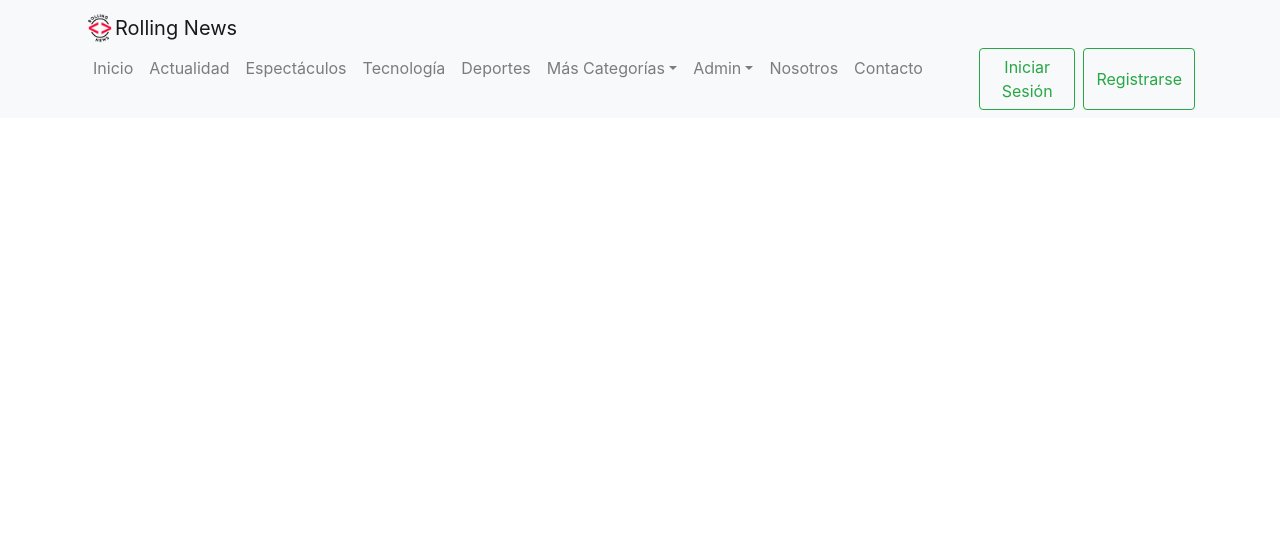
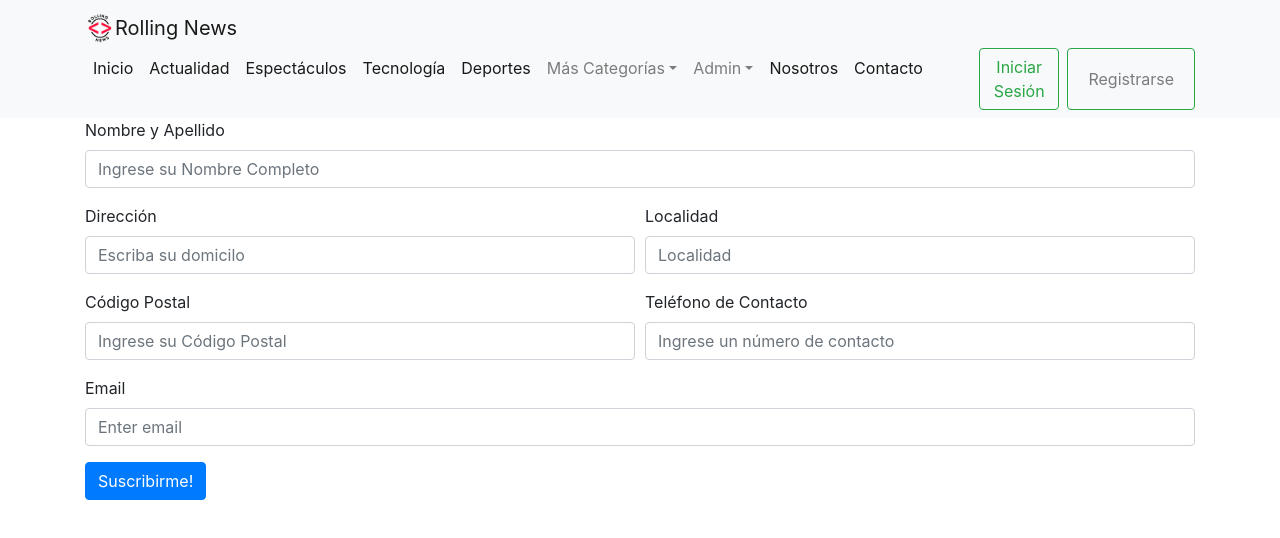
Before and after one commit to slmoran90/RollingNews-Grupo2, a React (Create React App) app: page / in a window 1280 px wide. Shown: the top 538 px of the page. Built offline with nearby package versions, Linux system fonts and the light colour scheme.

Commit message:
puse suscripcion fuera del switch

```diff
--- a/src/App.js
+++ b/src/App.js
@@ -8,45 +8,47 @@ import Suscripcion from "./components/Suscripcion/Suscripcion";
 function App() {
   return (
     <Router>
-      <Navegacion> </Navegacion> {/* Navegacion */}{" "}
-      {/*Usaremos operador ternario para mostrar barra de navAdmin o NavNormal*/}{" "}
+      <Navegacion> </Navegacion> {/* Navegacion */}
+      {/*Usaremos operador ternario para mostrar barra de navAdmin o NavNormal*/}
       {/* <Suscripcion></Suscripcion> */}
+      <Suscripcion/>
       <Switch>
         <Route exact path="/">
-          {" "}
-          {/*  <PaginaPrincipal /> */}{" "}
-        </Route>{" "}
-        <Route> {/* <Categorias /> */} </Route>{" "}
-        <Route> {/*  <AcercaDeNosotros /> */} </Route>{" "}
-        <Route> {/* <Contacto /> */} </Route>{" "}
+
+          {/*  <PaginaPrincipal /> */}
+        </Route>
+        <Route> {/* <Categorias /> */} </Route>
+        <Route> {/*  <AcercaDeNosotros /> */} </Route>
+        <Route> {/* <Contacto /> */} </Route>
         <Route exact path="/categorias/nueva">
-          {" "}
+
           {/*  <NuevaCategoria
                                     consultarAPI={consultarAPI}
-                                ></NuevaCategoria> */}{" "}
-        </Route>{" "}
+                                ></NuevaCategoria> */}
+        </Route>
         <Route exact path="/categorias/listar">
-          {" "}
+
           {/* <ListarCategoria
                                     categorias={categorias}
                                     consultarAPI={consultarAPI}
-                                ></ListarCategoria> */}{" "}
-        </Route>{" "}
-        {/* paso como parametro la Categoria. Se pone ? al final si quiero que no sea olbigatorio */}{" "}
+                                ></ListarCategoria> */}
+        </Route>
+        {/* paso como parametro la Categoria. Se pone ? al final si quiero que no sea olbigatorio */}
         <Route exact path="/noticias/listar/:nombreCategoria">
-          {" "}
-          {/* muestra noticias por categoria */}{" "}
+
+          {/* muestra noticias por categoria */}
           {/* <ListarNoticiasxCateg
                                     consultarAPI={consultarAPI}
-                                ></ListarNoticiasxCateg> */}{" "}
-        </Route>{" "}
+                                ></ListarNoticiasxCateg> */}
+        </Route>
         <Route exact path="/noticias/noticiaCompleta">
-          {" "}
-          {/* <NoticiaCompleta></NoticiaCompleta> */}{" "}
-        </Route>{" "}
-        <Route path="*"> {/* <Error404></Error404> */} </Route>{" "}
-      </Switch>{" "}
-      {/* <Footer></Footer> */}{" "}
+
+          {/* <NoticiaCompleta></NoticiaCompleta> */}
+        </Route>
+        <Route path="*"> {/* <Error404></Error404> */} </Route>
+        <Route exact path="/suscripcion"></Route>
+      </Switch>
+      {/* <Footer></Footer> */}
     </Router>
   );
 }
--- a/src/components/common/Navegacion.js
+++ b/src/components/common/Navegacion.js
@@ -1,5 +1,6 @@
 import React from 'react';
 import {Navbar, Nav, NavDropdown, Button, Row,Col, Container } from 'react-bootstrap';
+import {NavLink} from 'react-router-dom';
 
 
 const Navegacion = () => {
@@ -20,11 +21,11 @@ const Navegacion = () => {
       <Navbar.Toggle aria-controls="basic-navbar-nav" />
       <Navbar.Collapse id="basic-navbar-nav">
         <Nav className="mr-auto">
-          <Nav.Link className='nav-link' exact={true}> Inicio </Nav.Link>
-          <Nav.Link className='nav-link' exact={true}> Actualidad </Nav.Link>
-          <Nav.Link className='nav-link' exact={true}> Espectáculos </Nav.Link>
-          <Nav.Link className='nav-link' exact={true}> Tecnología </Nav.Link>
-          <Nav.Link className='nav-link' exact={true}> Deportes </Nav.Link>
+          <NavLink className='nav-link' exact={true} to="/"> Inicio </NavLink>
+          <NavLink className='nav-link' exact={true} to="/"> Actualidad </NavLink>
+          <NavLink className='nav-link' exact={true} to="/"> Espectáculos </NavLink>
+          <NavLink className='nav-link' exact={true} to="/"> Tecnología </NavLink>
+          <NavLink className='nav-link' exact={true} to="/"> Deportes </NavLink>
           <NavDropdown title="Más Categorías" id="basic-nav-dropdown">
             <NavDropdown.Item href="#action/3.1">Política</NavDropdown.Item>
             <NavDropdown.Item href="#action/3.2">
@@ -47,10 +48,11 @@ const Navegacion = () => {
             Nueva categoría
             </NavDropdown.Item>
           </NavDropdown>
-          <Nav.Link className='nav-link' exact={true}>Nosotros</Nav.Link>
-          <Nav.Link className='nav-link' exact={true}>Contacto</Nav.Link>
+          <NavLink className='nav-link' exact={true} to="/">Nosotros</NavLink>
+          <NavLink className='nav-link' exact={true} to="/">Contacto</NavLink>
           <Button className="ml-5" variant="outline-success">Iniciar Sesión</Button>
-          <Button className="ml-2" variant="outline-success">Registrarse</Button>
+          <Button className="ml-2" variant="outline-success">
+            <NavLink className='nav-link' exact={true} to="/suscripcion">Registrarse</NavLink></Button>
         </Nav>
       </Navbar.Collapse>
       </Col>
```
